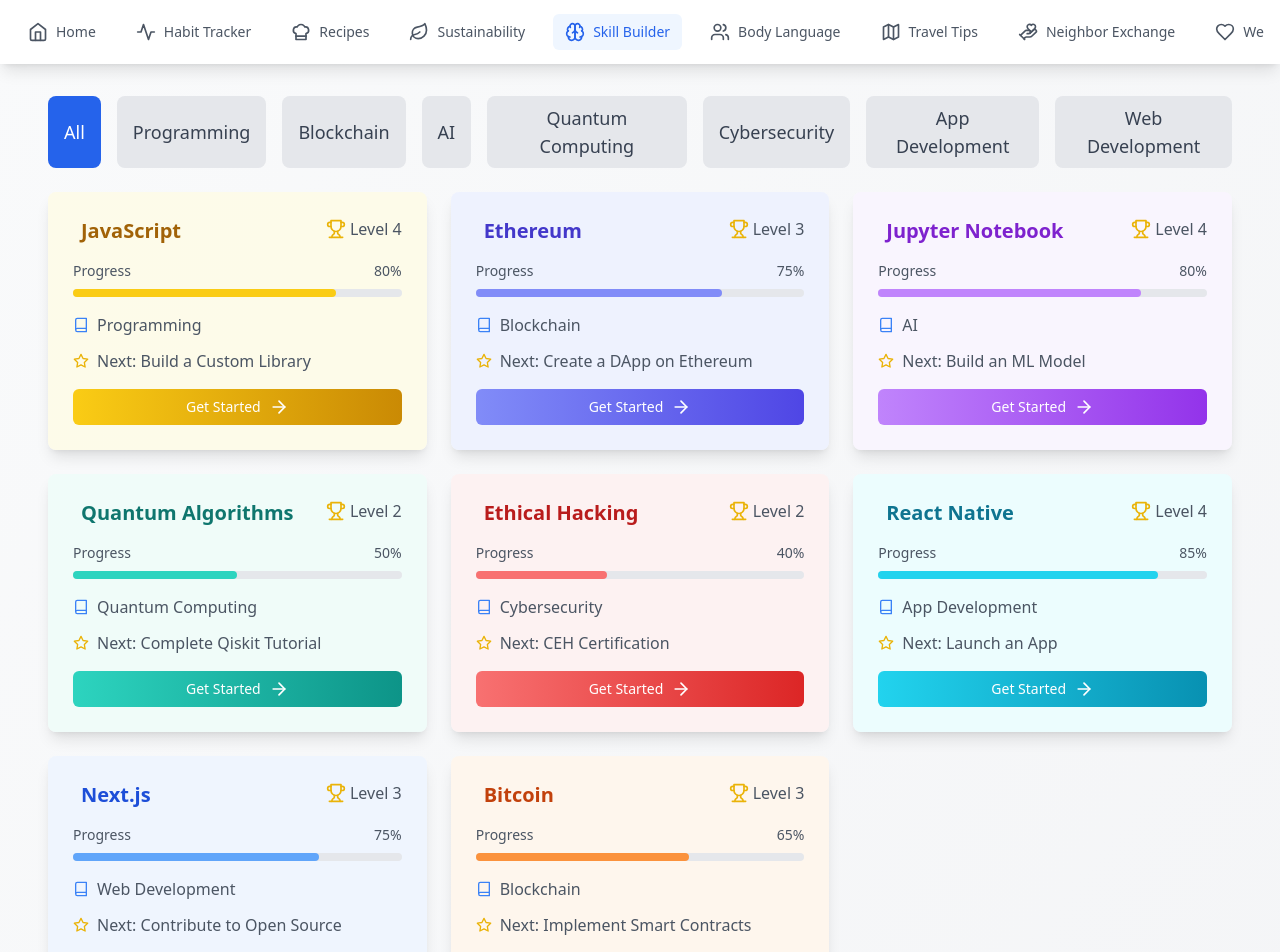
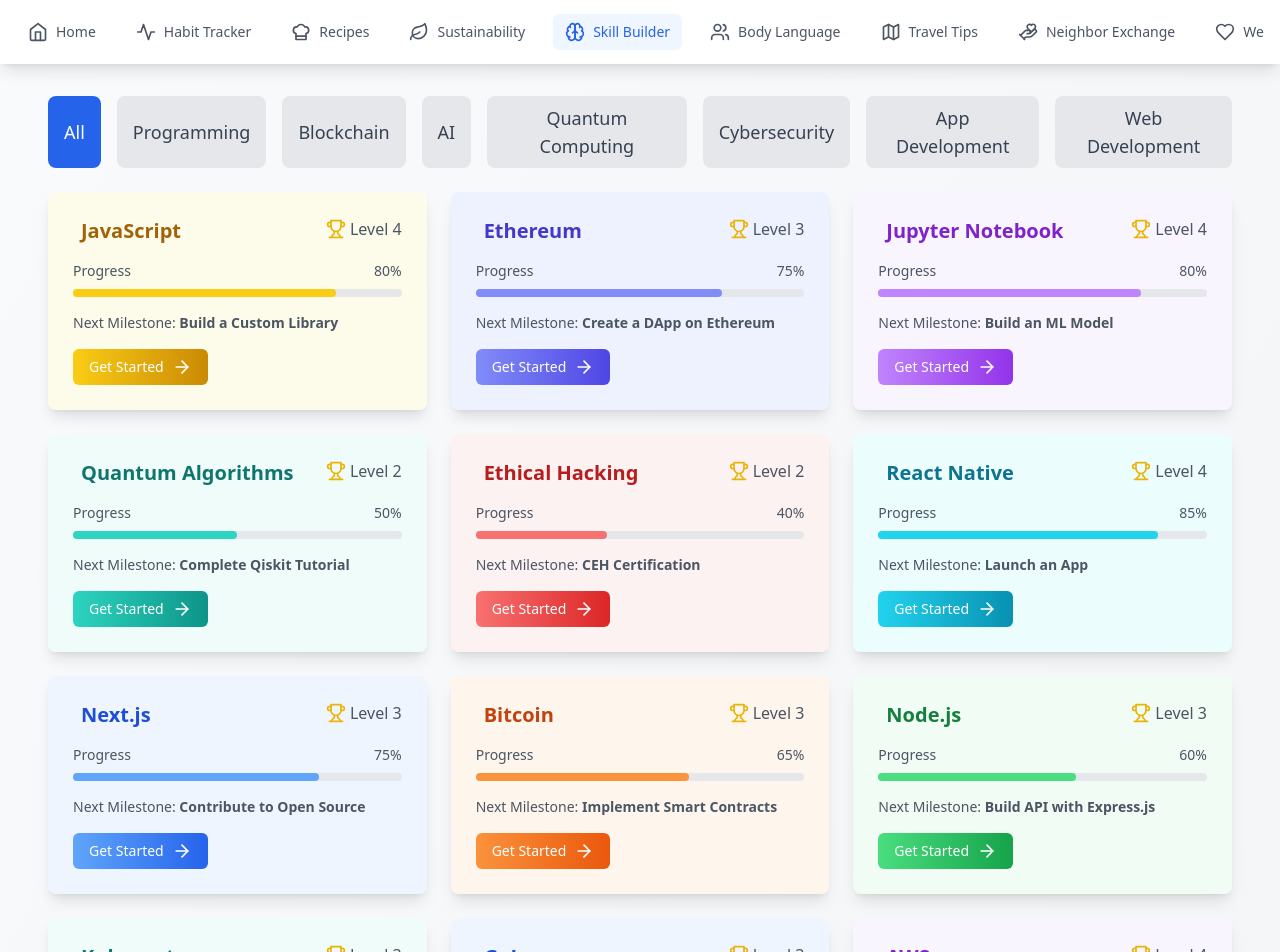
Before and after one commit to aniruddhaadak80/SkillSphere, a React (Vite) app: page /skillbuilder in a window 1280 px wide. Shown: the top 952 px of the page. Built offline with nearby package versions, Linux system fonts and the light colour scheme.

Commit message:
Update SkillBuilder.tsx

```diff
--- a/src/pages/SkillBuilder.tsx
+++ b/src/pages/SkillBuilder.tsx
@@ -30,7 +30,11 @@
     { id: '6', name: 'React Native', progress: 85, level: 4, category: 'App Development', nextMilestone: 'Launch an App', color: 'bg-cyan-50', textColor: 'text-cyan-700', progressColor: 'bg-cyan-400', buttonColor: 'bg-gradient-to-r from-cyan-400 to-cyan-600', icon: <i className="fab fa-react"></i> },
     { id: '7', name: 'Next.js', progress: 75, level: 3, category: 'Web Development', nextMilestone: 'Contribute to Open Source', color: 'bg-blue-50', textColor: 'text-blue-700', progressColor: 'bg-blue-400', buttonColor: 'bg-gradient-to-r from-blue-400 to-blue-600', icon: <i className="fab fa-node"></i> },
     { id: '8', name: 'Bitcoin', progress: 65, level: 3, category: 'Blockchain', nextMilestone: 'Implement Smart Contracts', color: 'bg-orange-50', textColor: 'text-orange-700', progressColor: 'bg-orange-400', buttonColor: 'bg-gradient-to-r from-orange-400 to-orange-600', icon: <i className="fab fa-bitcoin"></i> },
-    // Add additional skills as needed...
+    { id: '9', name: 'Node.js', progress: 60, level: 3, category: 'Programming', nextMilestone: 'Build API with Express.js', color: 'bg-green-50', textColor: 'text-green-700', progressColor: 'bg-green-400', buttonColor: 'bg-gradient-to-r from-green-400 to-green-600', icon: <i className="fab fa-node"></i> },
+    { id: '10', name: 'Kubernetes', progress: 70, level: 3, category: 'DevOps', nextMilestone: 'Deploy with Kubernetes', color: 'bg-teal-50', textColor: 'text-teal-700', progressColor: 'bg-teal-400', buttonColor: 'bg-gradient-to-r from-teal-400 to-teal-600', icon: <i className="fab fa-kubernetes"></i> },
+    { id: '11', name: 'GoLang', progress: 65, level: 3, category: 'Programming', nextMilestone: 'Build a Microservice', color: 'bg-blue-50', textColor: 'text-blue-700', progressColor: 'bg-blue-400', buttonColor: 'bg-gradient-to-r from-blue-400 to-blue-600', icon: <i className="fab fa-golang"></i> },
+    { id: '12', name: 'AWS', progress: 90, level: 4, category: 'Cloud', nextMilestone: 'Get AWS Certified', color: 'bg-purple-50', textColor: 'text-purple-700', progressColor: 'bg-purple-400', buttonColor: 'bg-gradient-to-r from-purple-400 to-purple-600', icon: <i className="fab fa-aws"></i> },
+    // Additional skills can be added as needed
   ];
 
   const filteredSkills = selectedCategory === 'All' ? skills : skills.filter(skill => skill.category === selectedCategory);
@@ -67,6 +71,9 @@
             key={skill.id}
             layout
             className={`overflow-hidden rounded-lg shadow-lg transition-transform duration-300 hover:scale-105 hover:shadow-2xl ${skill.color} border border-transparent hover:border-${skill.textColor} bg-opacity-90`}
+            whileInView={{ opacity: 1 }}
+            initial={{ opacity: 0 }}
+            viewport={{ once: true }}
           >
             <div className="p-6">
               <div className="flex justify-between items-start mb-4">
@@ -97,22 +104,15 @@
                 </div>
               </div>
 
-              <div className="space-y-3">
-                <div className="flex items-center space-x-2">
-                  <Book className="w-4 h-4 text-blue-500" />
-                  <span className="text-gray-600 dark:text-gray-300">{skill.category}</span>
-                </div>
-                <div className="flex items-center space-x-2">
-                  <Star className="w-4 h-4 text-yellow-500" />
-                  <span className="text-gray-600 dark:text-gray-300">Next: {skill.nextMilestone}</span>
-                </div>
+              <div className="mb-4">
+                <p className={`text-sm text-gray-600 dark:text-gray-300`}>Next Milestone: <span className="font-semibold">{skill.nextMilestone}</span></p>
               </div>
 
               <motion.button
                 whileHover={{ scale: 1.05 }}
-                className={`mt-4 w-full flex items-center justify-center py-2 text-white rounded-md ${skill.buttonColor}`}
+                className={`flex items-center justify-center py-2 px-4 text-sm font-medium text-white rounded-md ${skill.buttonColor}`}
               >
-                <span className="text-sm">Get Started</span>
+                <span>Get Started</span>
                 <ArrowRight className="w-5 h-5 ml-2" />
               </motion.button>
             </div>
```
